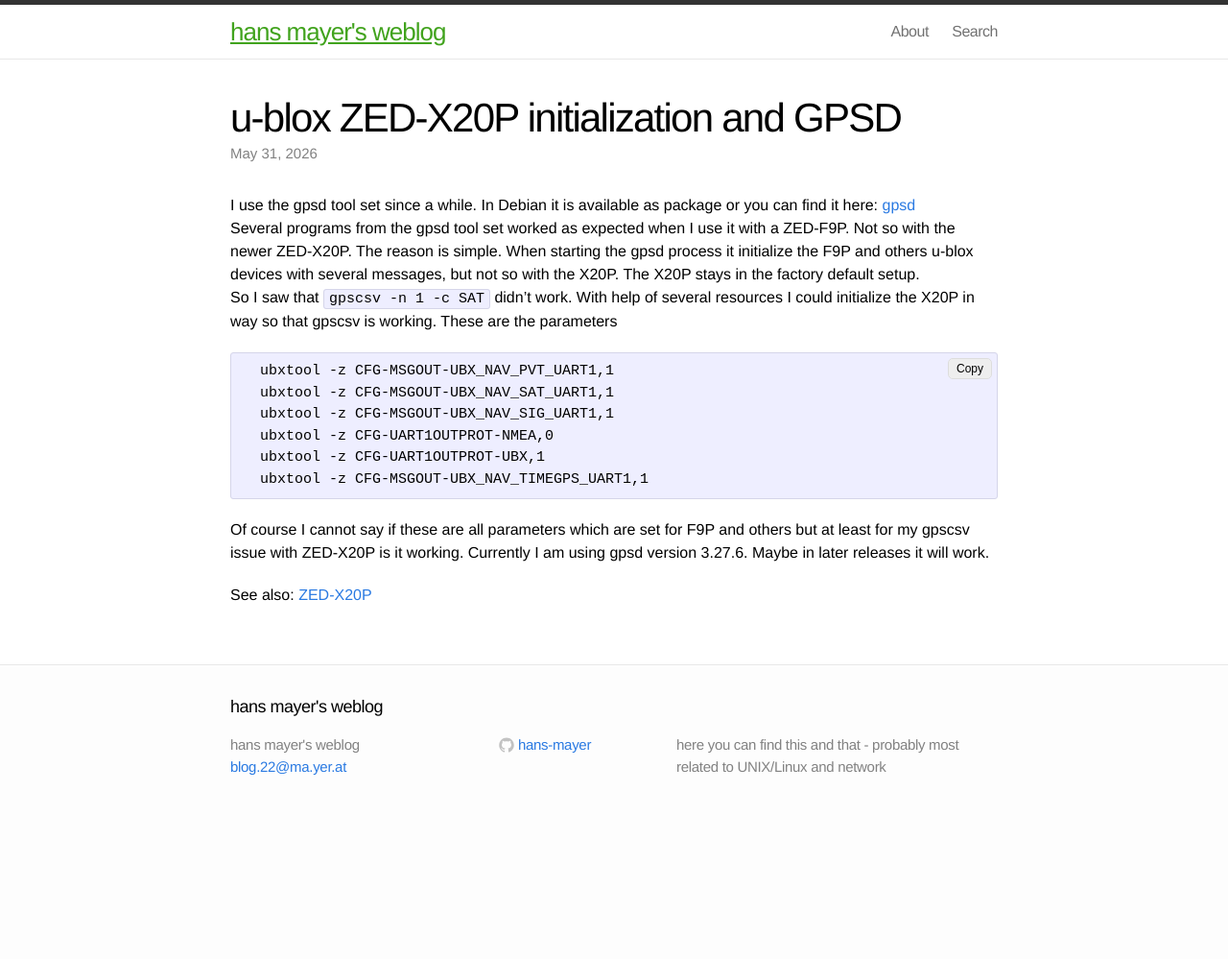
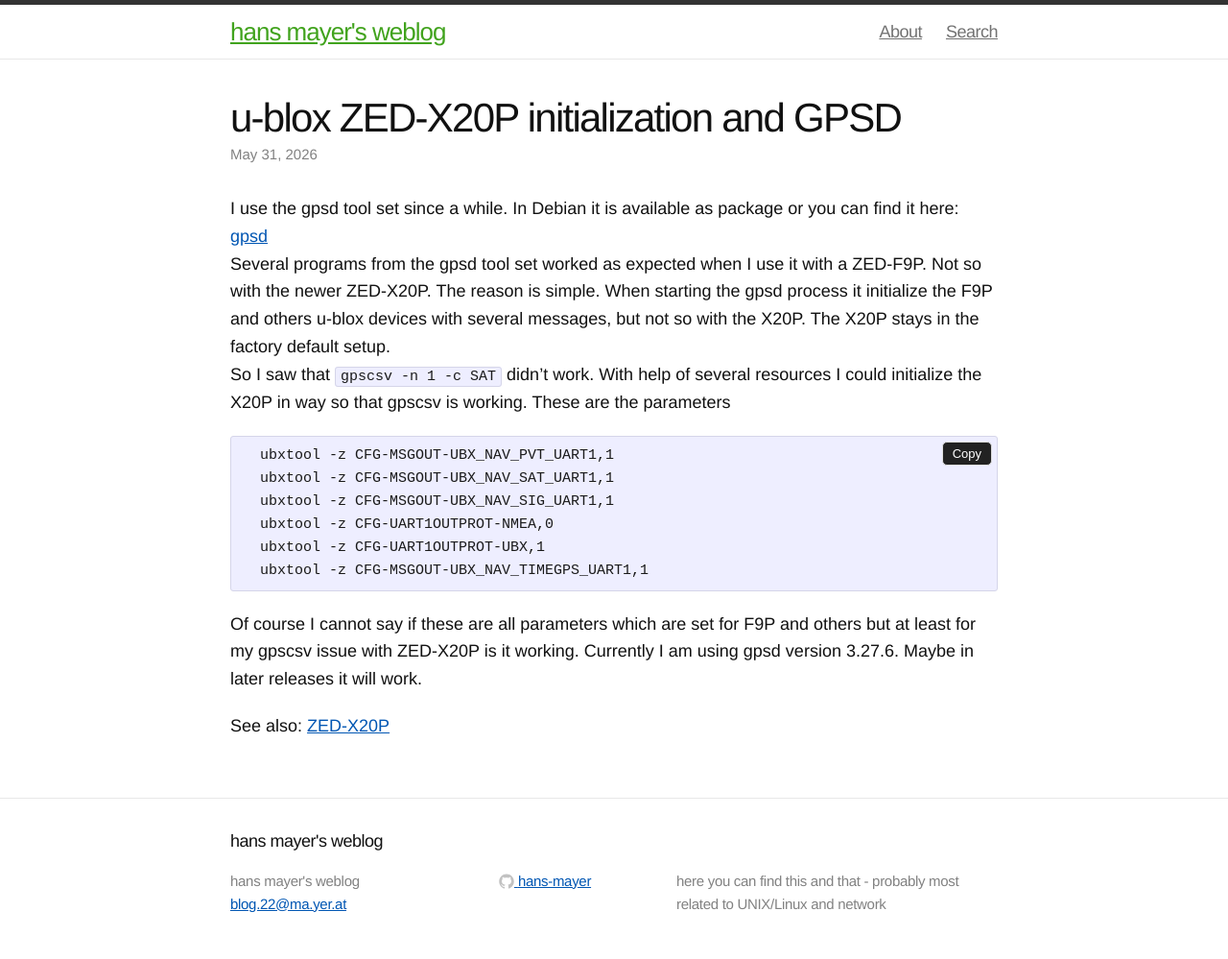
Before and after one commit to hans-mayer/blog, a Jekyll site: the page built from _posts/2026-05-31-u-blox-ZED-X20P-initialization-and-GPSD.markdown, in a window 1280 px wide. Shown: the whole page at 96% size. Built offline with Jekyll 4.4.1, drawn with Linux system fonts in a browser that asks for light colours; before the commit the page ends 900 px from its top, so only the background shows below that.

Commit message:
_includes/head.html color and others

```diff
--- a/_includes/head.html
+++ b/_includes/head.html
@@ -12,27 +12,45 @@
 
 
 <style>
+
+/* Grundlegende Lesbarkeit für den Fließtext */
+  body {
+      font-size: 18px;         /* Standard ist oft 16px - 18px erhöht die Lesbarkeit deutlich */
+      line-height: 1.6;        /* Ausreichender Zeilenabstand für bessere Orientierung */
+      color: #111111;          /* Sehr dunkles Grau auf weißem Grund ergibt ein Kontrastverhältnis von ~18:1 (weit über 4,5:1) */
+      background-color: #ffffff;
+  }
+
   /* Der pre-Container muss relativ sein */
-  pre {
+  pre, code {
       position: relative;
       padding-top: 30px;
+      font-size: 15px;         /* Monospace-Schriften wirken oft etwas größer, daher 15-16px */
+      background-color: #f4f4f4; /* Hellgrauer Hintergrund */
+      color: #1a1a1a;          /* Dunkler Text für maximalen Kontrast */
   }
 
   .copy-code-button {
       position: absolute;
       top: 5px;
       right: 5px;
-      background: #eeeeee;
+      background: #222222;
+      color: #ffffff;            /* Weißer Text = Kontrast 15.3:1 (AA & AAA konform) */
       border: 1px solid #ddd;
       border-radius: 5px;
-      padding: 3px 8px;
+      padding: 4px 10px;
       cursor: pointer;
-      font-size: 12px;
+      font-size: 13px;
       z-index: 10; /* Damit der Button über dem Code liegt */
   }
 
   .copy-code-button:hover {
-      background: #dddddd;
+      background: #000000;
+  }
+
+  a {
+      color: #0056b3; /* Kontrast ca. 7:1 auf weiß */
+      text-decoration: underline; /* Unterstreichung hilft zusätzlich bei Barrierefreiheit */
   }
 </style>
 
```
Also changed, not shown: 1 other file.
